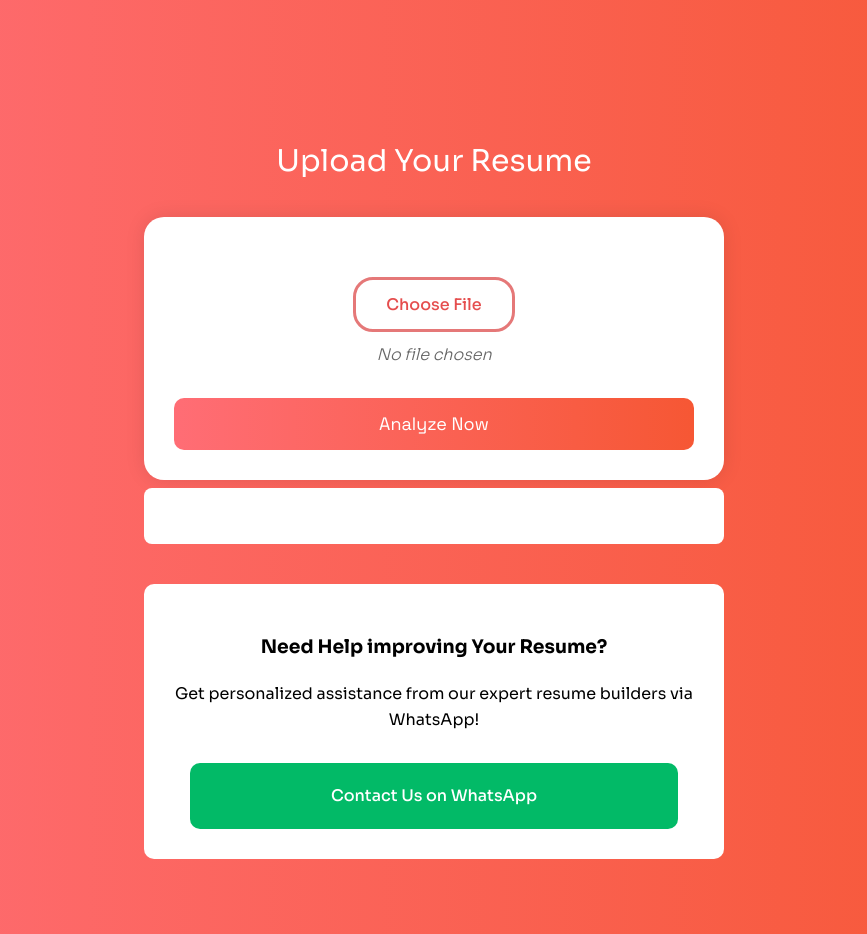
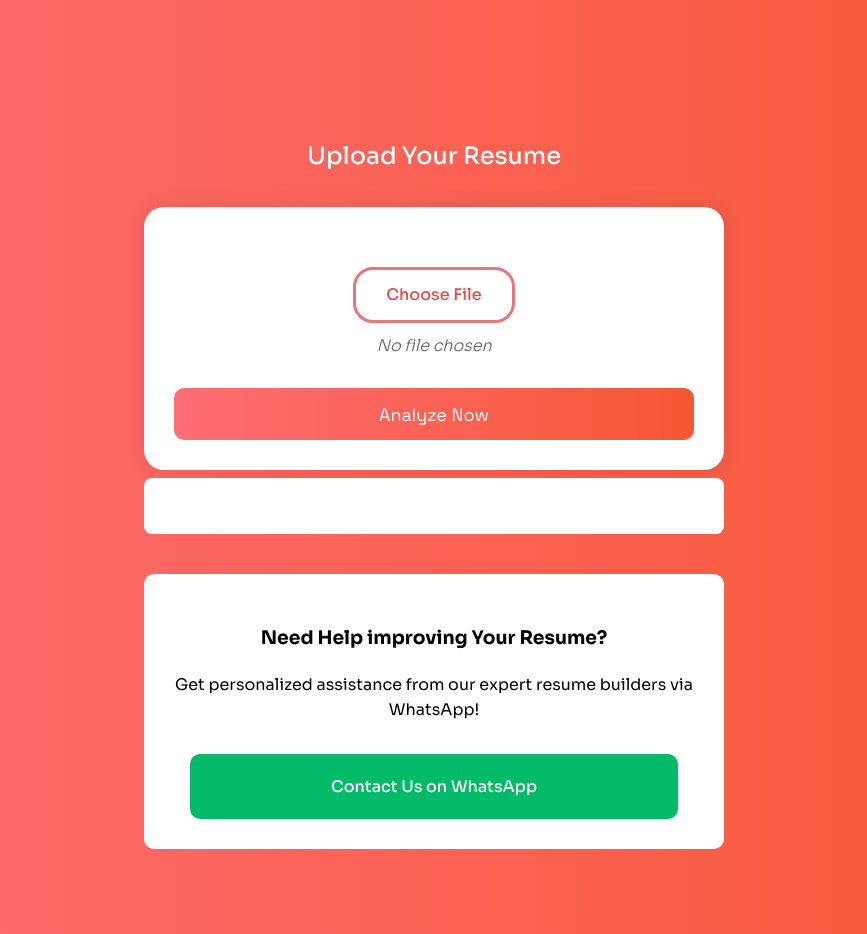
Before and after one commit to Tibin241/Job-Social-Resume, a plain HTML site: page index.html in a window 1280 px wide. Shown: the part 800-1734 px from the top of the page, without its empty margins (206-1073 px from the left). Drawn offline with Linux system fonts and the light colour scheme.

Commit message:
Add files via upload

```diff
--- a/styles.css
+++ b/styles.css
@@ -78,7 +78,7 @@ body {
 
 /* Job Heroes Section Styles */
 .job-heroes-section {
-  padding-top: 80px;
+  padding-top: 60px;
   padding-bottom: 120px;
   padding-right: 32px;
   padding-left: 32px;
@@ -196,8 +196,8 @@ body {
 
 .title-area h1 {
   margin: 0;
-  font-size: 30px;
-  font-weight: 400;
+  font-size: 24px;
+  font-weight: 500;
   color: #ffffff;
 }
 
```
